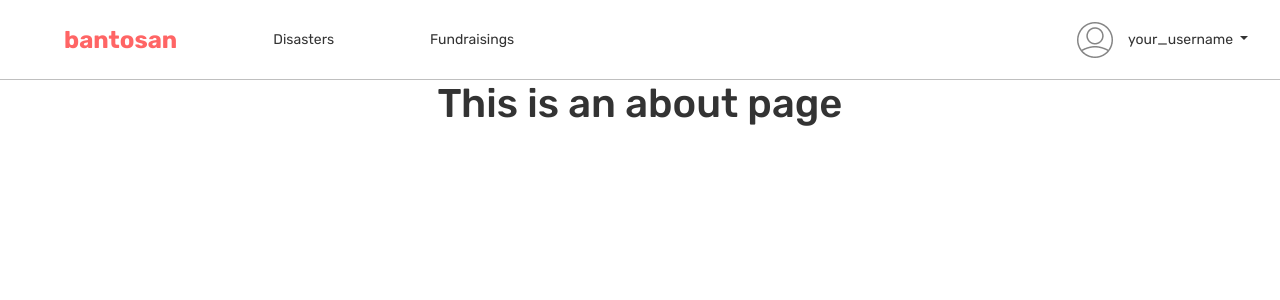
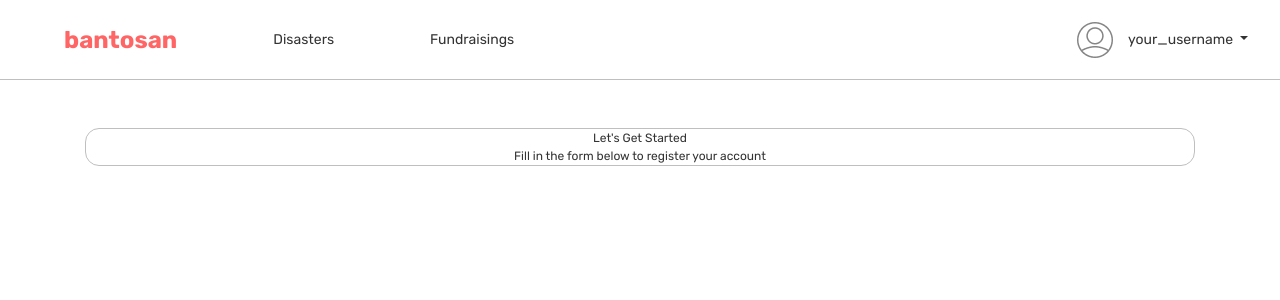
Before and after one commit to ramadhanriandi/bantosan-frontend, a Vue app: page /register in a window 1280 px wide. Shown: the top 300 px of the page. Built offline with nearby package versions, Linux system fonts and the light colour scheme.

Commit message:
store color as variable scss

```diff
--- a/public/index.html
+++ b/public/index.html
@@ -5,7 +5,7 @@
     <meta http-equiv="X-UA-Compatible" content="IE=edge">
     <meta name="viewport" content="width=device-width,initial-scale=1.0">
     <link rel="icon" href="<%= BASE_URL %>favicon.ico">
-    <title>bantosan</title>
+    <title>Bantosan</title>
   </head>
   <body>
     <noscript>
--- a/src/App.vue
+++ b/src/App.vue
@@ -1,7 +1,9 @@
 <template>
   <div id="app">
     <Navbar :user="user" />
-    <router-view/>
+    <div class="container h-100 py-5">
+      <router-view/>
+    </div>
   </div>
 </template>
 
@@ -26,11 +28,12 @@ export default {
 
 <style lang="scss">
 @import url('https://fonts.googleapis.com/css2?family=Rubik:wght@400;500;700&display=swap');
+@import '@/assets/scss/color.scss';
 
 #app {
   -webkit-font-smoothing: antialiased;
   -moz-osx-font-smoothing: grayscale;
-  color: #333333;
+  color: $BLACK;
   font-family: 'Rubik', sans-serif;
   font-size: 12px;
   font-weight: 400;
--- /dev/null
+++ b/src/assets/scss/color.scss
@@ -0,0 +1,5 @@
+$LIGHT_GREY: #BFBFBF;
+$BLACK: #333333;
+$PURPLE: #7F51DF;
+$RED: #FF6565;
+$WHITE: white;
--- a/src/components/Navbar.vue
+++ b/src/components/Navbar.vue
@@ -109,8 +109,10 @@ export default {
 </script>
 
 <style scoped lang="scss">
+@import '@/assets/scss/color.scss';
+
 nav {
-  border-bottom: 1px solid #BFBFBF;
+  border-bottom: 1px solid $LIGHT_GREY;
   height: 80px;
 }
 
@@ -119,15 +121,15 @@ nav {
 }
 
 .btn {
-  background: #630FD1;
-  color: white;
+  background: $PURPLE;
+  color: $WHITE;
   height: 36px;
   font-size: 12px;
   font-weight: 500;
 }
 
 .dropdown-header {
-  color: #BFBFBF;
+  color: $LIGHT_GREY;
   font-size: 10px;
 }
 
@@ -136,7 +138,7 @@ nav {
 }
 
 .dropdown-item, .nav-item {
-  color: #333333;
+  color: $BLACK;
 }
 
 .img-avatar {
@@ -158,13 +160,13 @@ nav {
 }
 
 .navbar-brand, .navbar-brand:focus, .navbar-brand:hover {
-  color: #FF6565;
+  color: $RED;
   font-size: 24px;
   font-weight: 700;
 }
 
 #navbar-toggler-items {
-  background: white;
+  background: $WHITE;
   text-align: right;
 }
 </style>
--- a/src/views/Register.vue
+++ b/src/views/Register.vue
@@ -1,5 +1,15 @@
 <template>
-  <div class="about">
-    <h1>This is an about page</h1>
+  <div class="wrapper">
+    <div class="title">Let's Get Started</div>
+    <div class="subtitle">Fill in the form below to register your account</div>
   </div>
 </template>
+
+<style scoped lang="scss">
+@import '@/assets/scss/color.scss';
+
+.wrapper {
+  border: 1px solid $LIGHT_GREY;
+  border-radius: 14px;
+}
+</style>
```
